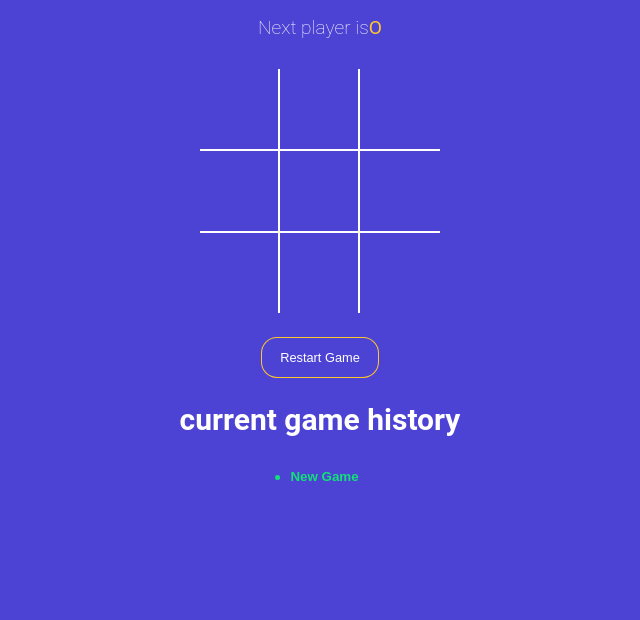
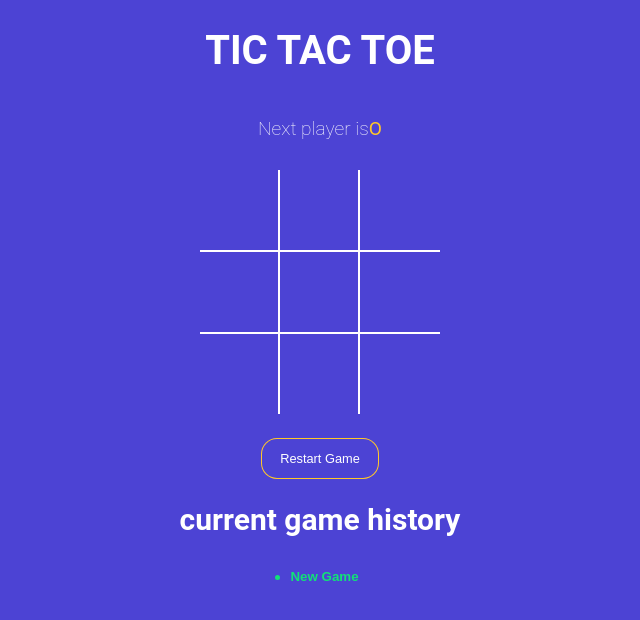
Before and after one commit to Dhanasaitholeti/Tic-Tac-Toe, a React (Vite) app: page / in a window 1280 px wide. Shown: the top 620 px of the page, without its empty margins (320-960 px from the left). Built offline with nearby package versions, Linux system fonts and the light colour scheme.

Commit message:
made some minor changes

```diff
--- a/src/App.jsx
+++ b/src/App.jsx
@@ -56,6 +56,7 @@ function App() {
 
   return (
     <div className="app">
+      <h1>TIC TAC TOE</h1>
       <StatusMessage winners={winners} gamingBoard={gamingBoard} />
       <Board
         squares={gamingBoard.squares}
```
